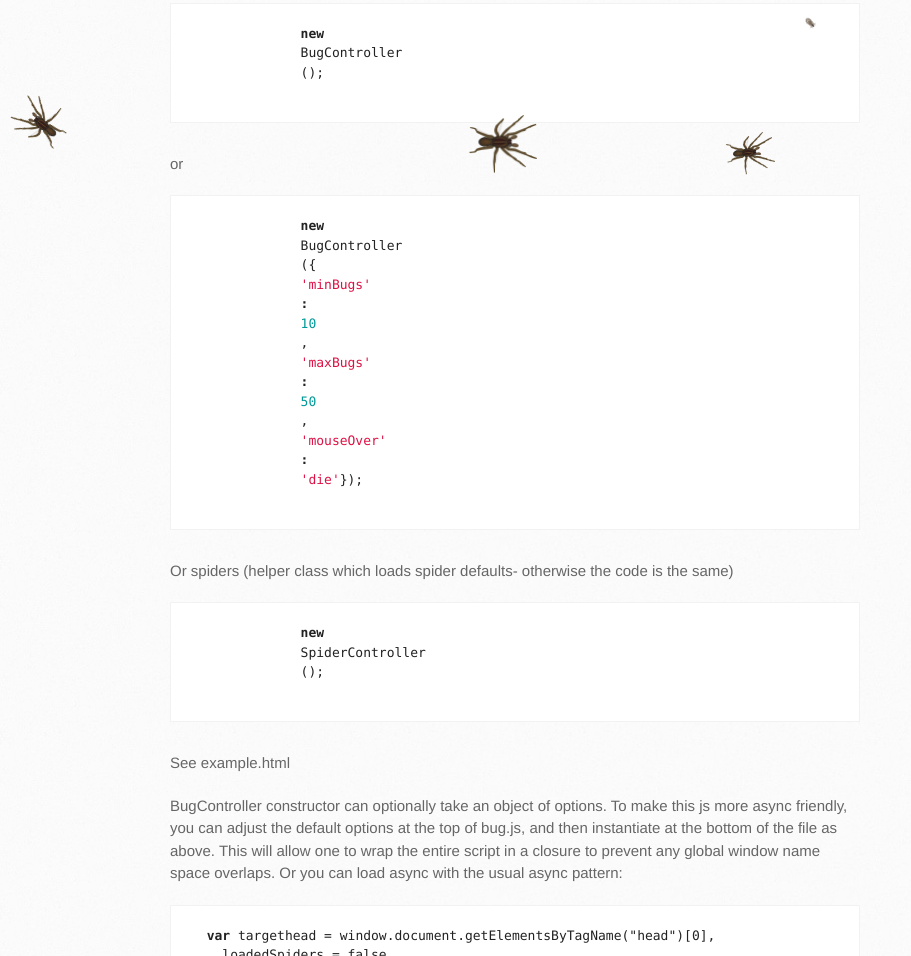
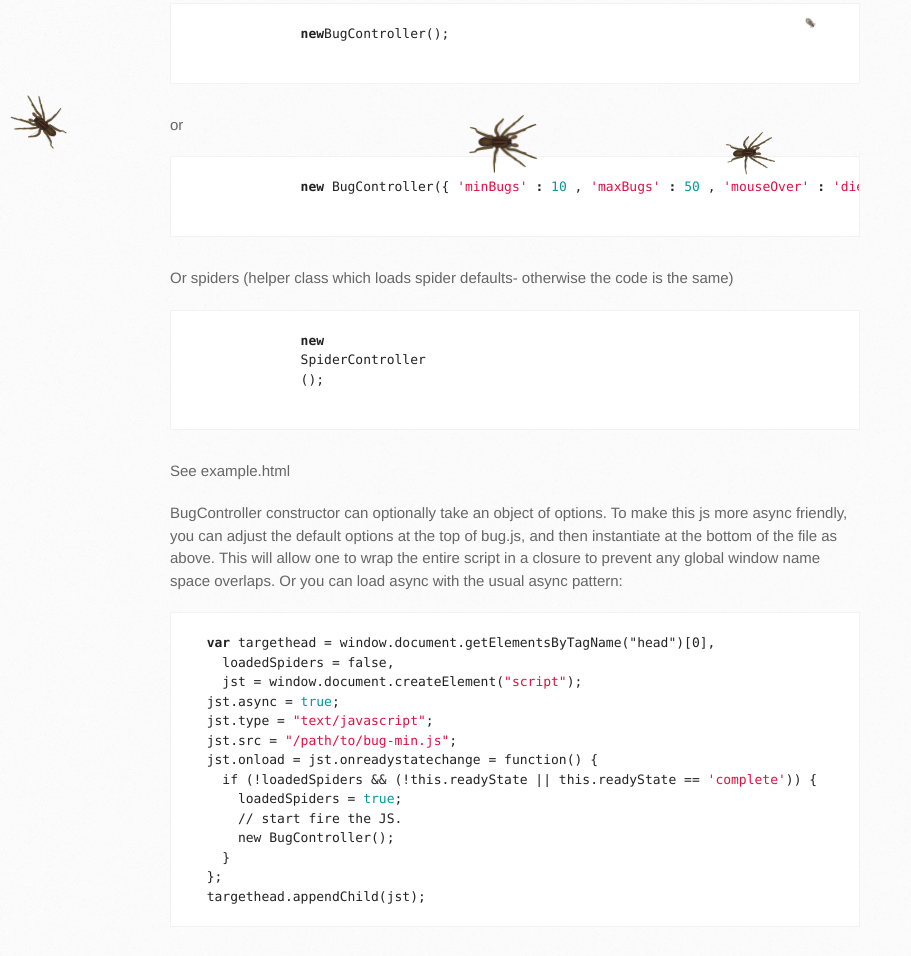
Before and after one commit to Auz/Bug, a plain HTML site: page index.html in a window 1280 px wide. Shown: the part 820-1776 px from the top of the page, without its empty margins (0-911 px from the left). Drawn offline with Linux system fonts and the light colour scheme.

Commit message:
continue reformatting

```diff
--- a/index.html
+++ b/index.html
@@ -41,28 +41,13 @@
           <p>Include the JS somewhere, and then initialize with </p>
           <div class="highlight">
             <pre>
-              <span class="k">new</span>
-              <span class="nx">BugController</span>
-              <span class="p">();</span>
+              <span class="k">new</span><span class="nx">BugController</span><span class="p">();</span>
             </pre>
           </div>
           <p>or</p>
           <div class="highlight">
             <pre>
-              <span class="k">new</span>
-              <span class="nx">BugController</span>
-              <span class="p">({</span>
-              <span class="s1">'minBugs'</span>
-              <span class="o">:</span>
-              <span class="mi">10</span>
-              <span class="p">,</span>
-              <span class="s1">'maxBugs'</span>
-              <span class="o">:</span>
-              <span class="mi">50</span>
-              <span class="p">,</span>
-              <span class="s1">'mouseOver'</span>
-              <span class="o">:</span>
-              <span class="s1">'die'</span><span class="p">});</span>
+              <span class="k">new</span> <span class="nx">BugController</span <span class="p">({</span> <span class="s1">'minBugs'</span> <span class="o">:</span> <span class="mi">10</span> <span class="p">,</span> <span class="s1">'maxBugs'</span> <span class="o">:</span> <span class="mi">50</span> <span class="p">,</span> <span class="s1">'mouseOver'</span> <span class="o">:</span> <span class="s1">'die'</span> <span class="p">});</span>
             </pre>
           </div>
           <p>Or spiders (helper class which loads spider defaults- otherwise the code is the same)</p>
```
